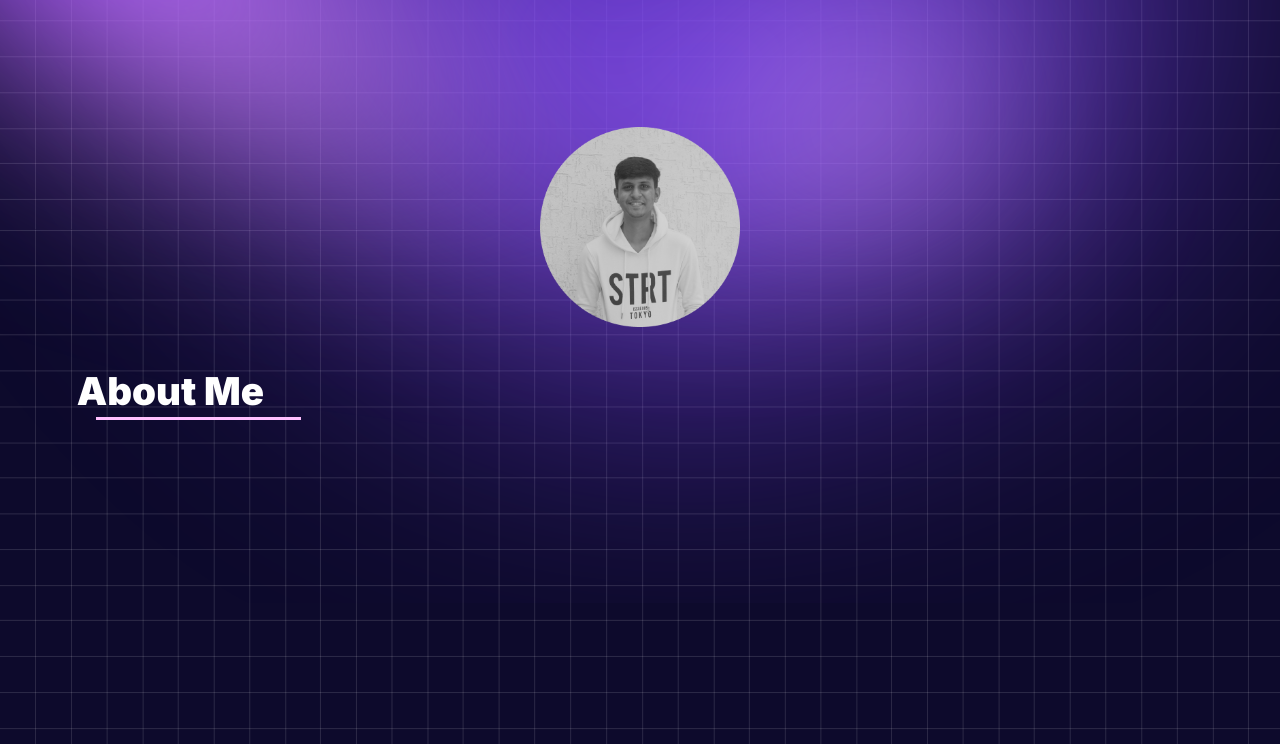
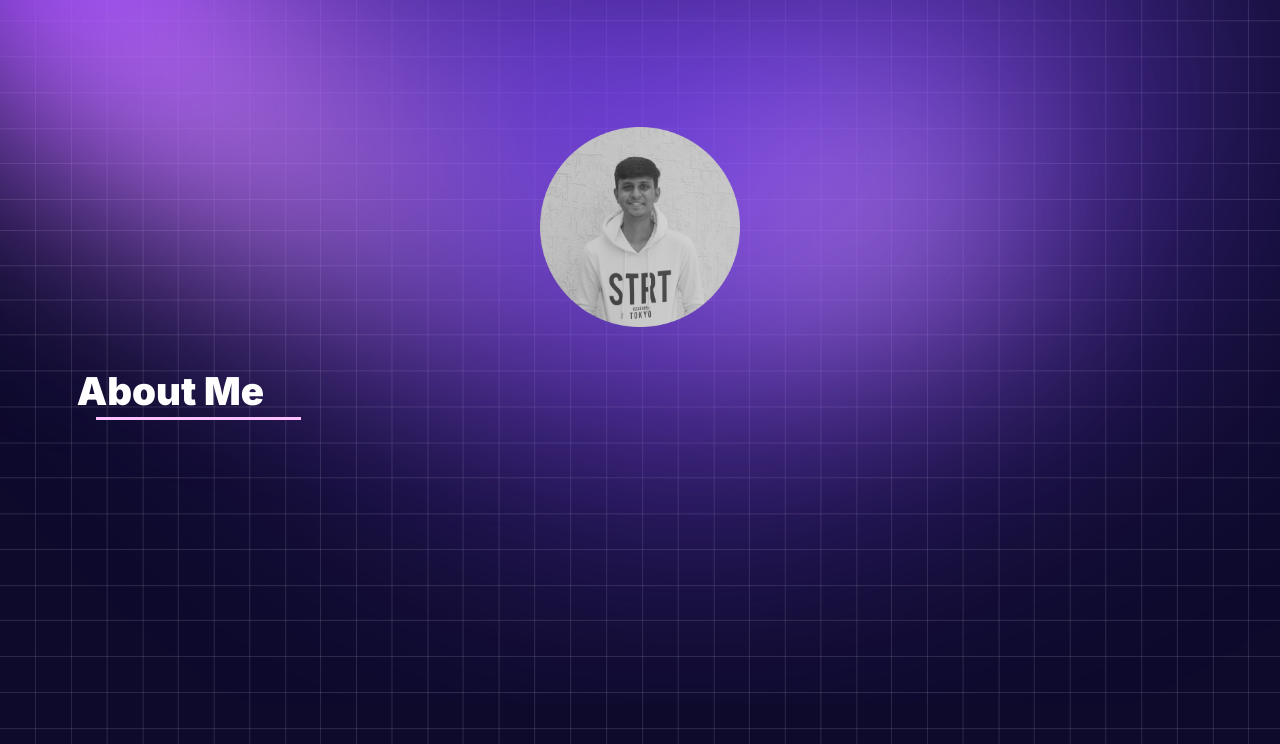
Before and after one commit to MannPatel117/Mann-Portfolio, a plain HTML site: page index.html in a window 1280 px wide. Shown: the part 513-1257 px from the top of the page. Drawn offline with nearby package versions, Linux system fonts and the light colour scheme.

Commit message:
glow fixed for small screen

```diff
--- a/css/style.css
+++ b/css/style.css
@@ -102,6 +102,14 @@ section:nth-child(4)
     background-position: bottom;
     display: none;
 }
+
+@media (max-width: 1300px){
+    .hero-glow{
+        top: -150px;
+    }
+}
+
+
 
 @media (orientation: portrait)
 {
```
